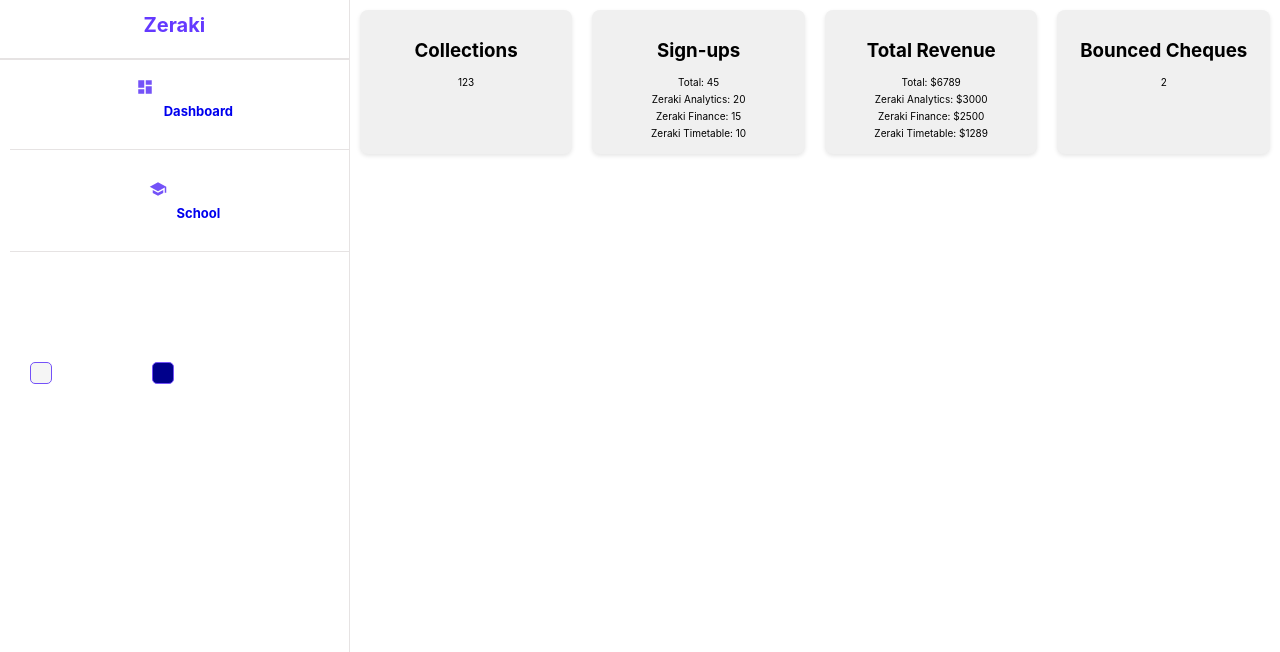
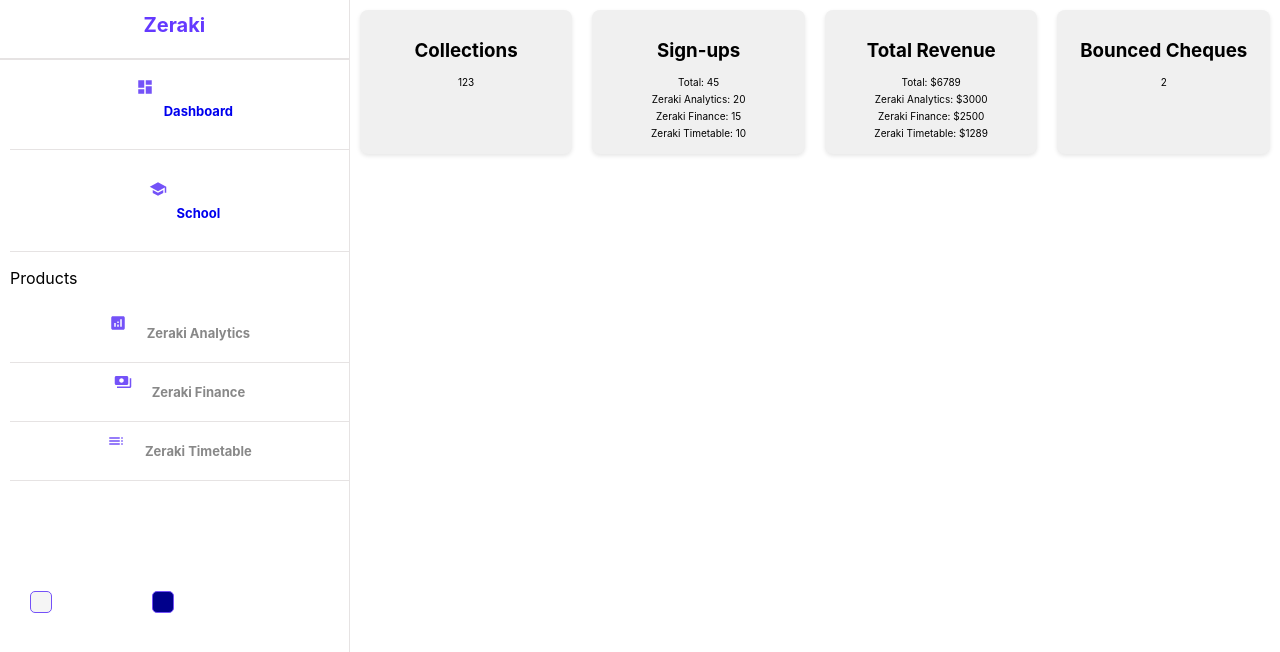
Before and after one commit to danielulelu/Zeraki-dashboard, a React (Create React App) app: page / in a window 1280 px wide. Shown: the top 652 px of the page. Built offline with nearby package versions, Linux system fonts and the light colour scheme.

Commit message:
addded products with link recipients to show Analytics, Finance and Timetable.

```diff
--- a/src/components/sidebar/Sidebar.jsx
+++ b/src/components/sidebar/Sidebar.jsx
@@ -1,6 +1,9 @@
 import "./sidebar.scss";
 import DashboardIcon from "@mui/icons-material/Dashboard";
 import SchoolIcon from "@mui/icons-material/School";
+import AnalyticsIcon from "@mui/icons-material/Analytics";
+import PaymentsIcon from "@mui/icons-material/Payments";
+import TocIcon from "@mui/icons-material/Toc";
 import { Link } from "react-router-dom";
 
 const Sidebar = () => {
@@ -28,6 +31,20 @@
               </Link>
             </span>
           </li>
+
+          <p className="title">Products</p>
+          <li>
+            <AnalyticsIcon className="icon" />
+            <span>Zeraki Analytics</span>
+          </li>
+          <li>
+            <PaymentsIcon className="icon" />
+            <span>Zeraki Finance</span>
+          </li>
+          <li>
+            <TocIcon className="icon" />
+            <span>Zeraki Timetable</span>
+          </li>
         </ul>
       </div>
 
```
